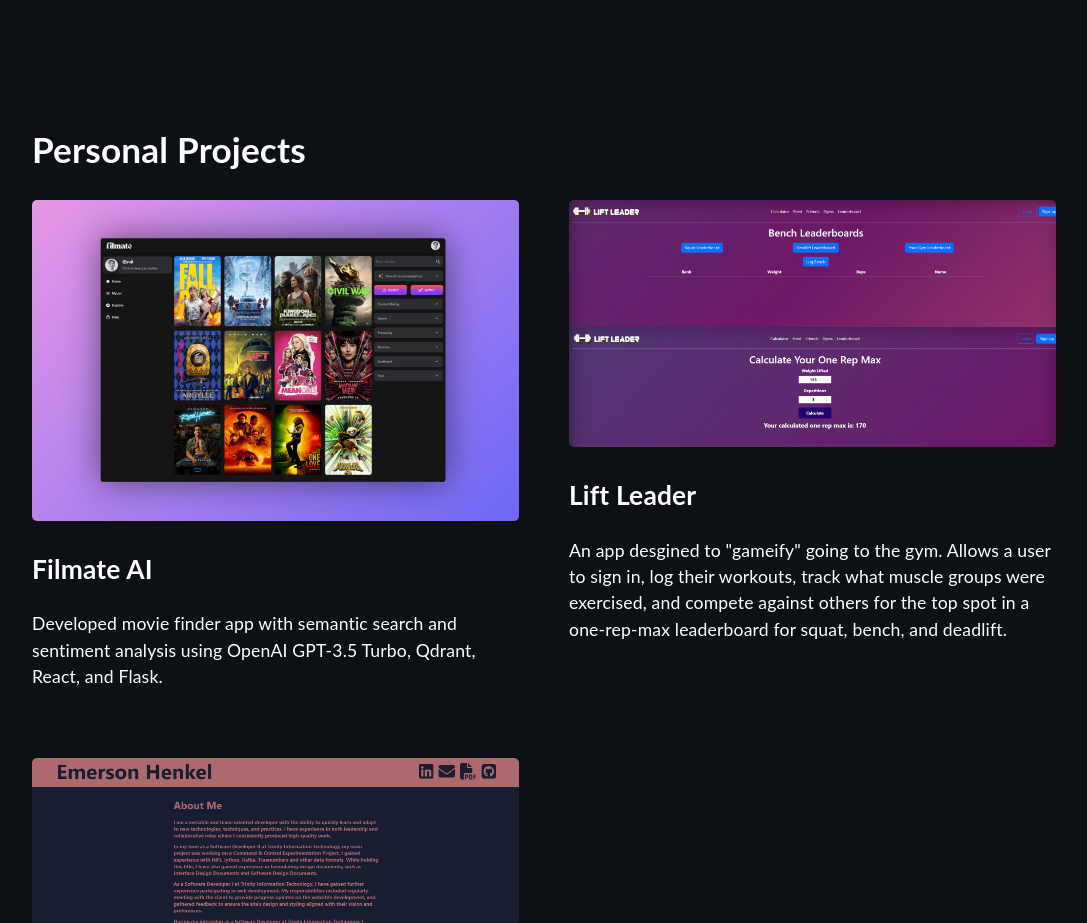
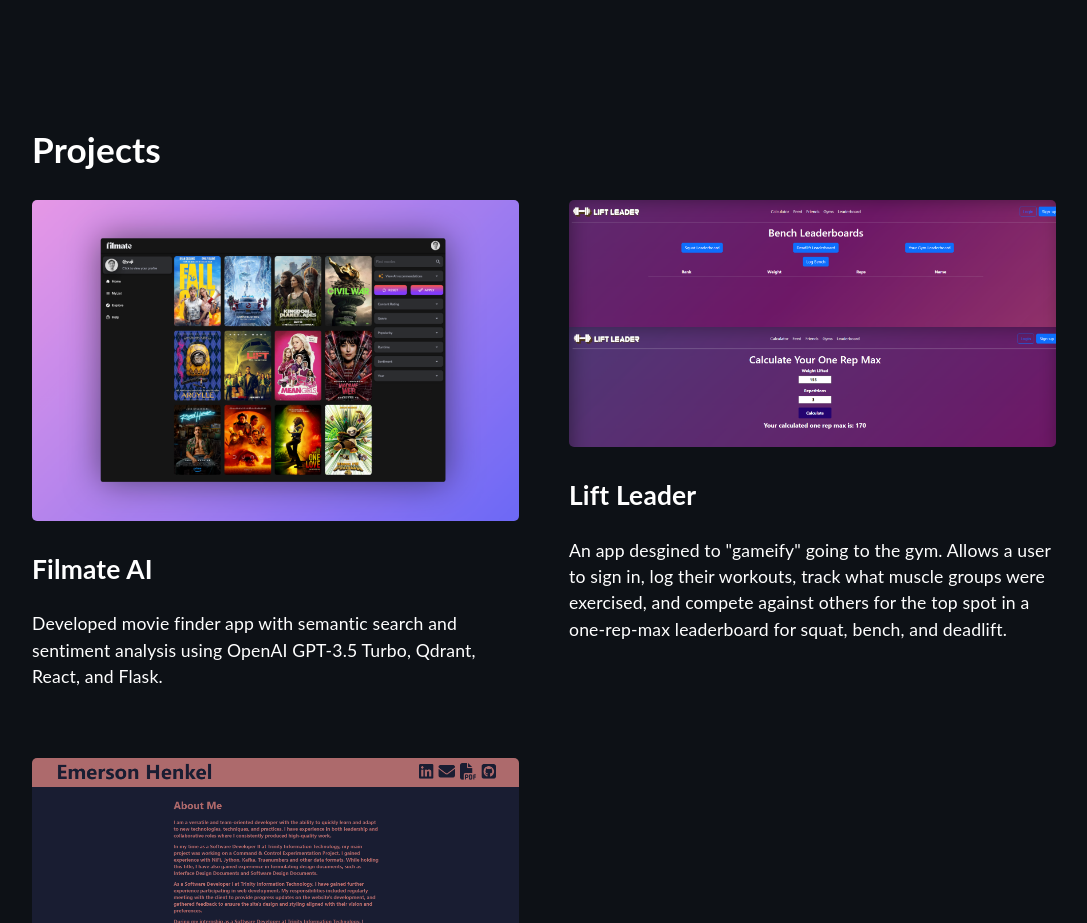
Before and after one commit to emm-henkel/react-portfolio-update, a React (Create React App) app: page / in a window 1280 px wide. Shown: the part 3020-3943 px from the top of the page, without its empty margins (96-1183 px from the left). Built offline with nearby package versions, Linux system fonts and the light colour scheme.

Commit message:
Renaming personal projects to projects so that I may link to work done at trinity - with consent of trinity

```diff
--- a/src/components/Project.tsx
+++ b/src/components/Project.tsx
@@ -8,7 +8,7 @@
 function Project() {
     return(
     <div className="projects-container" id="projects">
-        <h1>Personal Projects</h1>
+        <h1>Projects</h1>
         <div className="projects-grid">
             <div className="project">
                 <a href="https://www.filmate.club/" target="_blank" rel="noreferrer"><img src={mock10} className="zoom" alt="thumbnail" width="100%"/></a>
```
